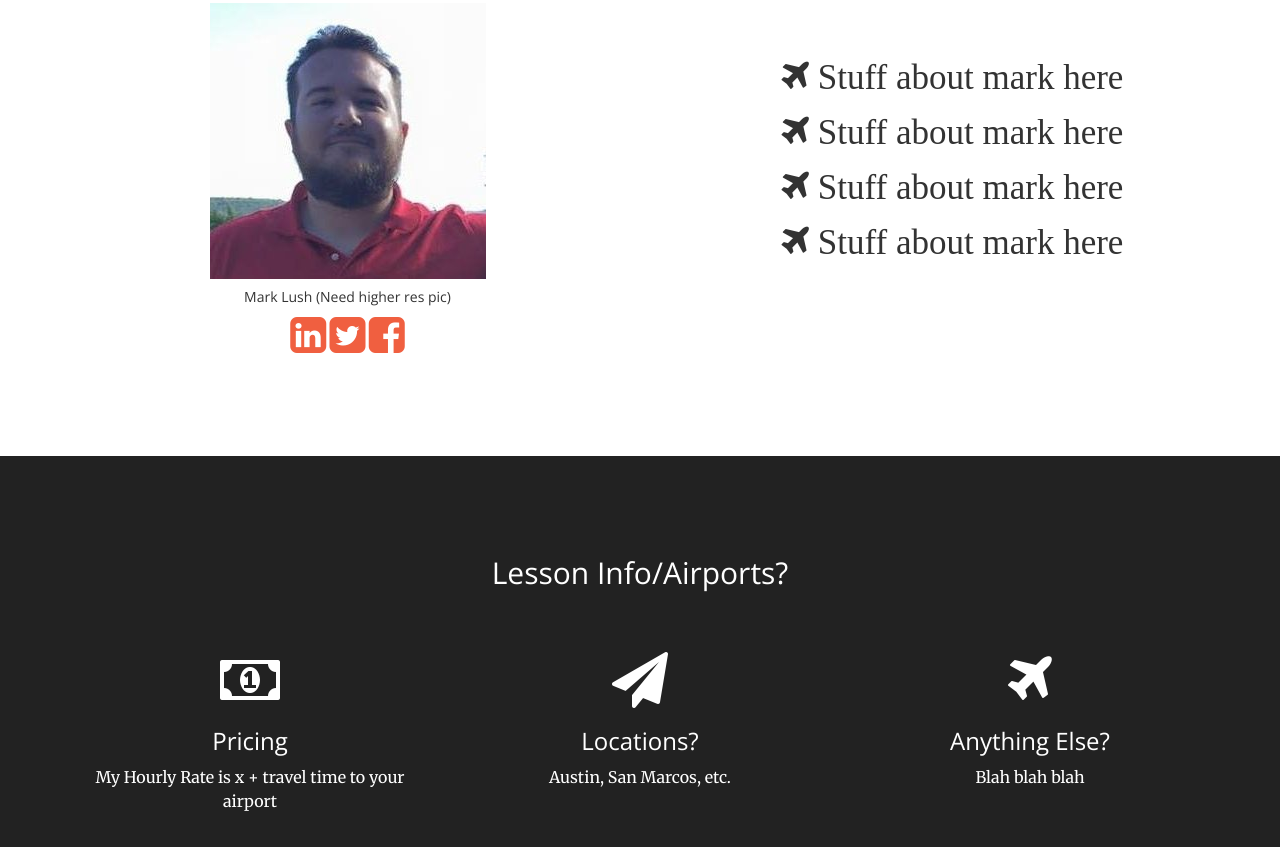
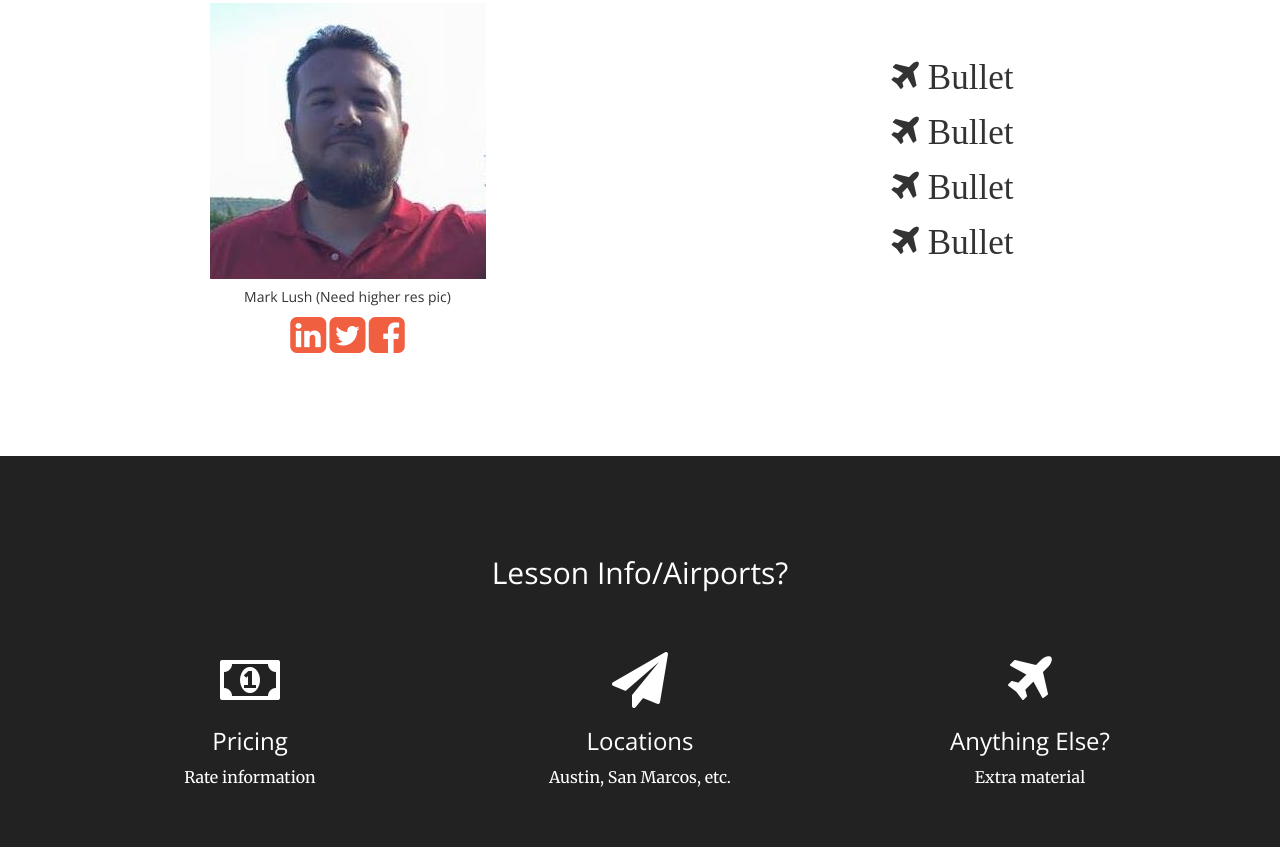
Before and after one commit to jmieding/mark_lush, a plain HTML site: page index.html in a window 1280 px wide. Shown: the part 973-1820 px from the top of the page. Drawn offline with nearby package versions, Linux system fonts and the light colour scheme.

Commit message:
change header, some placeholders

```diff
--- a/css/creative.css
+++ b/css/creative.css
@@ -182,7 +182,7 @@ header {
     min-height: auto;
     text-align: center;
     color: #fff;
-    background-image: url(../img/fly3.jpg);
+    background-image: url(../img/model2.jpg);
     background-position: center;
     -webkit-background-size: cover;
     -moz-background-size: cover;
--- a/index.html
+++ b/index.html
@@ -46,7 +46,7 @@
                     <span class="icon-bar"></span>
                     <span class="icon-bar"></span>
                 </button>
-                <a class="navbar-brand page-scroll" href="#page-top"><i class="fa fa-plane"></i>  Mark Lush</a>
+                <a class="navbar-brand page-scroll" href="#page-top">Mark Lush</a>
             </div>
 
             <!-- Collect the nav links, forms, and other content for toggling -->
@@ -74,9 +74,9 @@
     <header>
         <div class="header-content">
             <div class="header-content-inner">
-                <h1>Catchy Headline?</h1>
+                <h1>Learn to Fly in Central Texas</h1>
                 <hr>
-                <!-- <p>Mark Lush, Flight Instructor</p> -->
+                <p>Mark Lush, Flight Instructor</p>
                 <a href="#contact" class="btn btn-primary btn-xl page-scroll">Schedule a Lesson?</a>
             </div>
         </div>
@@ -102,10 +102,10 @@
                 </div>
                 <div class="col-md-6">
                     <ul class="mark-details">
-                        <li class="fa fa-plane"> Stuff about mark here</li><br><br>
-                        <li class="fa fa-plane"> Stuff about mark here</li><br><br>
-                        <li class="fa fa-plane"> Stuff about mark here</li><br><br>
-                        <li class="fa fa-plane"> Stuff about mark here</li>
+                        <li class="fa fa-plane"> Bullet</li><br><br>
+                        <li class="fa fa-plane"> Bullet</li><br><br>
+                        <li class="fa fa-plane"> Bullet</li><br><br>
+                        <li class="fa fa-plane"> Bullet</li>
                     </ul>
                 </div>
             </div>
@@ -123,13 +123,13 @@
                     <div class="service-box">
                         <i class="fa fa-4x fa-money wow bounceIn" data-wow-delay=".3s"></i>
                         <h3>Pricing</h3>
-                        <p>My Hourly Rate is x + travel time to your airport</p>
+                        <p>Rate information</p>
                     </div>
                 </div>
                 <div class="col-md-4 text-center">
                     <div class="service-box">
                         <i class="fa fa-4x fa-paper-plane wow bounceIn" data-wow-delay=".3s"></i>
-                        <h3>Locations?</h3>
+                        <h3>Locations</h3>
                         <p>Austin, San Marcos, etc.</p>
                     </div>
                 </div>
@@ -137,7 +137,7 @@
                     <div class="service-box">
                         <i class="fa fa-4x fa-plane wow bounceIn" data-wow-delay=".3s"></i>
                         <h3>Anything Else?</h3>
-                        <p>Blah blah blah</p>
+                        <p>Extra material</p>
                     </div>
                 </div>
             </div>
```
